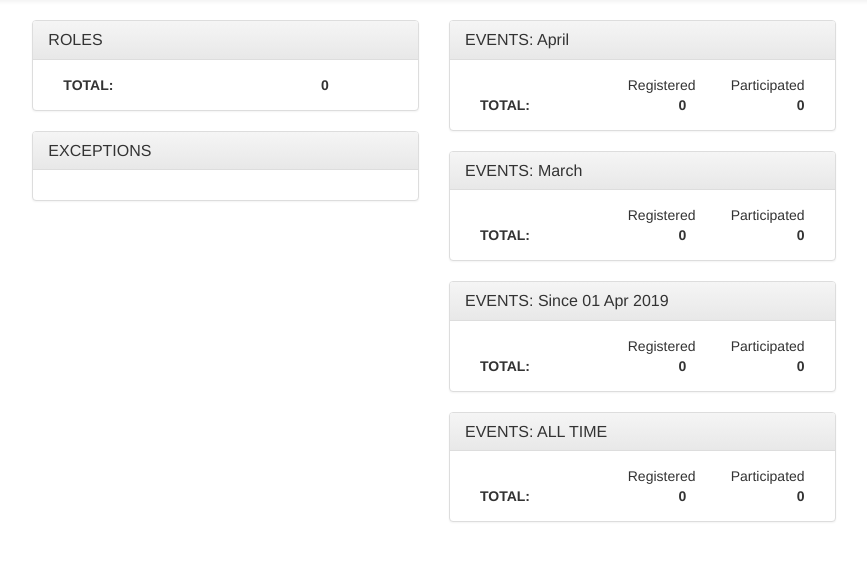
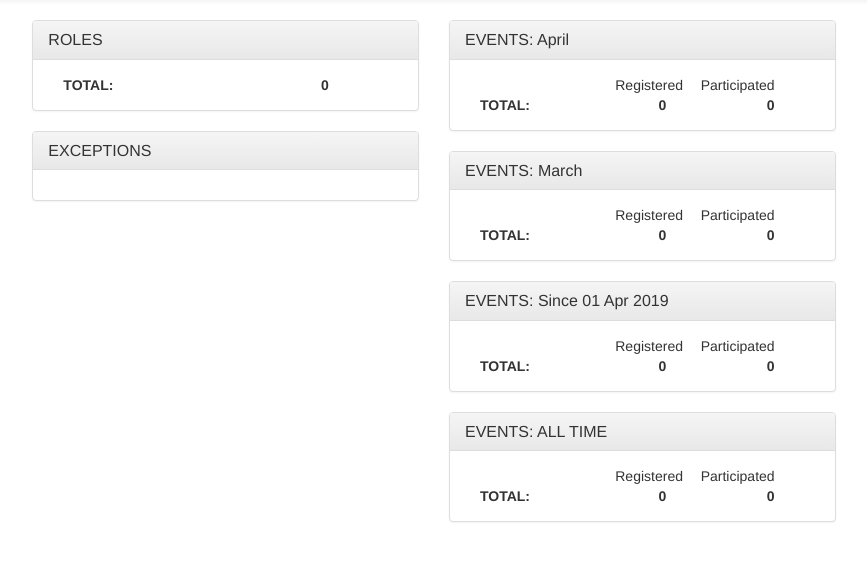
Before and after one commit to drdavidknott/betterstart, a Django app: page / in a window 1280 px wide. Shown: the part 52-613 px from the top of the page, without its empty margins (191-1058 px from the left). Run offline with Django 3.2, Linux system fonts and the light colour scheme; the visitor is signed in with stand-in values (Sample User, id 1); data that the repository does not hold is empty; some libraries are stand-ins or nearby versions.

Commit message:
Fixed problems with grid alignment on index page.

```diff
--- a/people/templates/people/index.html
+++ b/people/templates/people/index.html
@@ -85,11 +85,14 @@
 	 					</a>
 	 			</div>
 		 		<div class="panel-body">
+		 			<div class="row col-xs-12">
 						<div class="col-xs-5"></div>
 						<div class="col-xs-3" align="right">Registered</div>
 						<div class="col-xs-4" align="right">Participated</div>
+					</div>
 		 			{% for event_count in event_dashboard.this_month %}
 		 				{% if event_count.registered_count != 0 or event_count.participated_count != 0 %}
+		 					<div class="row col-xs-12">
 				 				<div class="col-xs-5">
 									<a href="{% url 'event_type_this_month' event_count.pk %}">{{ event_count.name }}</a>
 								</div>
@@ -99,9 +102,11 @@
 								<div class="col-xs-4" align="right">
 									{{ event_count.participated_count }}
 								</div>
+							</div>
 						{% endif %}
 					{% endfor %}
 					<strong>
+						<div class="row col-xs-12">
 							<div class="col-xs-5">
 								TOTAL:
 							</div>
@@ -110,6 +115,7 @@
 							</div>
 							<div class="col-xs-4" align="right">
 								{{ event_dashboard.this_month_participated_total }}
+							</div>
 						</div>
 					</strong>
 				</div>
@@ -122,11 +128,14 @@
 	 					</a>
 	 			</div>
 		 		<div class="panel-body">
+		 			<div class="row col-xs-12">
 						<div class="col-xs-5"></div>
 						<div class="col-xs-3" align="right">Registered</div>
 						<div class="col-xs-4" align="right">Participated</div>
+					</div>
 		 			{% for event_count in event_dashboard.last_month %}
 		 				{% if event_count.registered_count != 0 or event_count.participated_count != 0 %}
+		 				<div class="row col-xs-12">
 			 				<div class="col-xs-5">
 								<a href="{% url 'event_type_last_month' event_count.pk %}">{{ event_count.name }}</a>
 							</div>
@@ -136,9 +145,11 @@
 							<div class="col-xs-4" align="right">
 								{{ event_count.participated_count }}
 							</div>
+						</div>
 						{% endif %}
 					{% endfor %}
 					<strong>
+						<div class="row col-xs-12">
 							<div class="col-xs-5">
 								TOTAL:
 							</div>
@@ -147,6 +158,7 @@
 							</div>
 							<div class="col-xs-4" align="right">
 								{{ event_dashboard.last_month_participated_total }}
+							</div>
 						</div>
 					</strong>
 				</div>
@@ -159,11 +171,14 @@
 	 					</a>
 	 			</div>
 		 		<div class="panel-body">
+		 			<div class="row col-xs-12">
 						<div class="col-xs-5"></div>
 						<div class="col-xs-3" align="right">Registered</div>
 						<div class="col-xs-4" align="right">Participated</div>
+					</div>
 		 			{% for event_count in event_dashboard.this_year %}
 		 				{% if event_count.registered_count != 0 or event_count.participated_count != 0 %}
+		 					<div class="row col-xs-12">
 				 				<div class="col-xs-5">
 									<a href="{% url 'event_type_this_year' event_count.pk %}">{{ event_count.name }}</a>
 								</div>
@@ -173,9 +188,11 @@
 								<div class="col-xs-4" align="right">
 									{{ event_count.participated_count }}
 								</div>
+							</div>
 						{% endif %}
 					{% endfor %}
 					<strong>
+		 				<div class="row col-xs-12">
 							<div class="col-xs-5">
 								TOTAL:
 							</div>
@@ -185,6 +202,7 @@
 							<div class="col-xs-4" align="right">
 								{{ event_dashboard.this_year_participated_total }}
 							</div>
+						</div>
 					</strong>
 				</div>
 			</div>
@@ -193,11 +211,14 @@
 	 				<h4 class="panel-title"><a href="{% url 'event_type' 0 %}">EVENTS: ALL TIME</a></h4>
 	 			</div>
 		 		<div class="panel-body">
+		 			<div class="row col-xs-12">
 						<div class="col-xs-5"></div>
 						<div class="col-xs-3" align="right">Registered</div>
 						<div class="col-xs-4" align="right">Participated</div>
+					</div>
 		 			{% for event_count in event_dashboard.all_time %}
 		 				{% if event_count.registered_count != 0 or event_count.participated_count != 0 %}
+		 					<div class="row col-xs-12">
 				 				<div class="col-xs-5">
 									<a href="{% url 'event_type' event_count.pk %}">{{ event_count.name }}</a>
 								</div>
@@ -207,9 +228,11 @@
 								<div class="col-xs-4" align="right">
 									{{ event_count.participated_count }}
 								</div>
+							</div>
 						{% endif %}
 					{% endfor %}
 					<strong>
+		 				<div class="row col-xs-12">
 							<div class="col-xs-5">
 								TOTAL:
 							</div>
@@ -218,6 +241,7 @@
 							</div>
 							<div class="col-xs-4" align="right">
 								{{ event_dashboard.all_time_participated_total }}
+							</div>
 						</div>
 					</strong>
 				</div>
```
Lines whose indentation alone changed are shown as unchanged.
